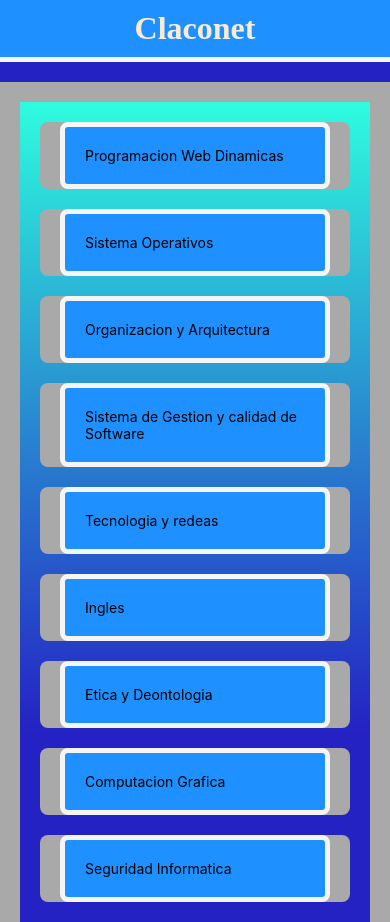
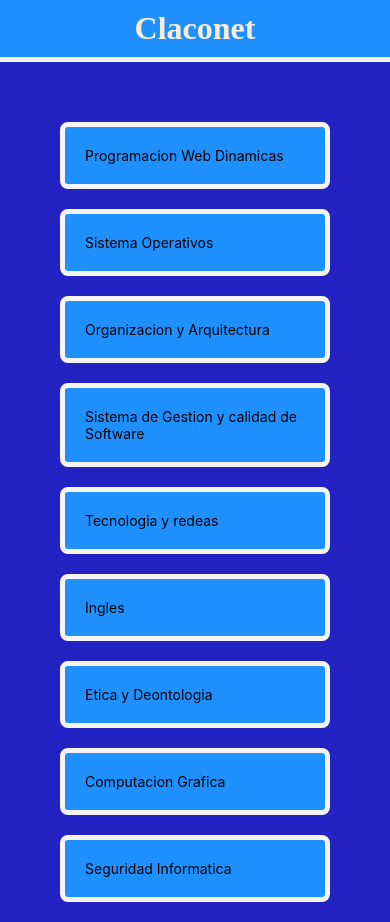
Before and after one commit to manzo1701/claconet, a React Native app: screen /Materia in a window 390 px wide. Built offline with nearby package versions, Linux system fonts and the light colour scheme.

Commit message:
comit realizado

```diff
--- a/Styles/Styles.css
+++ b/Styles/Styles.css
@@ -3,7 +3,9 @@
     padding: 0;
     font-family: Nunito-Light;
     src: url(../Resources/Nunito-Light.ttf);
-    background-color:darkgray ;
+    background-color: rgb(36,34,195);
+    background-color: linear-gradient(0deg, rgba(36,34,195,1) 0%, rgba(45,253,223,0.8939950980392157) 100%);
+
 
 }
 
@@ -14,15 +16,10 @@
     justify-content: center;
     display: flex;
     margin: 20px;
-    background: rgb(36,34,195);
-background: linear-gradient(0deg, rgba(36,34,195,1) 0%, rgba(45,253,223,0.8939950980392157) 100%);
 
 
 }
-.fondo{
-    background: rgb(36,34,195);
-    background: linear-gradient(0deg, rgba(36,34,195,1) 23%, rgba(45,253,223,0.8939950980392157) 100%);
-}
+
 .body_Materia{
     display: flex;
     text-align: center;
```
